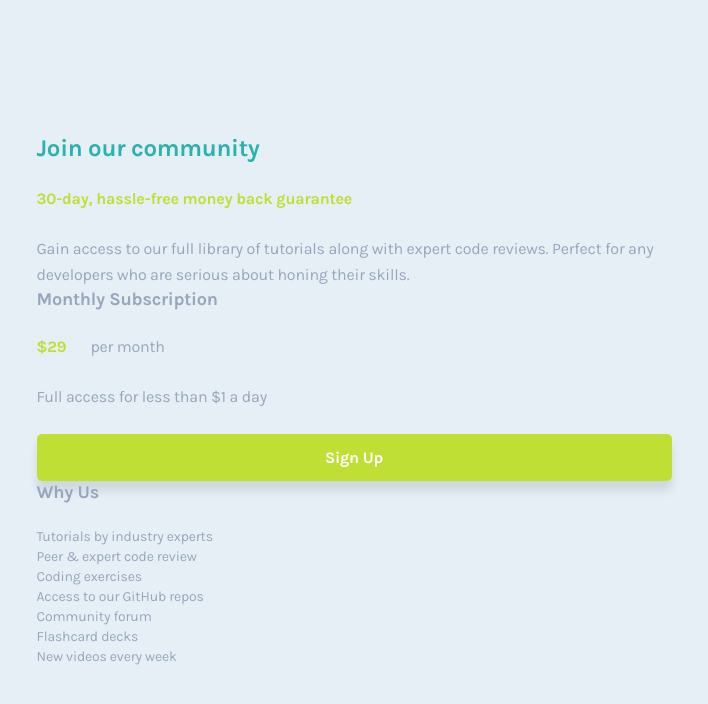
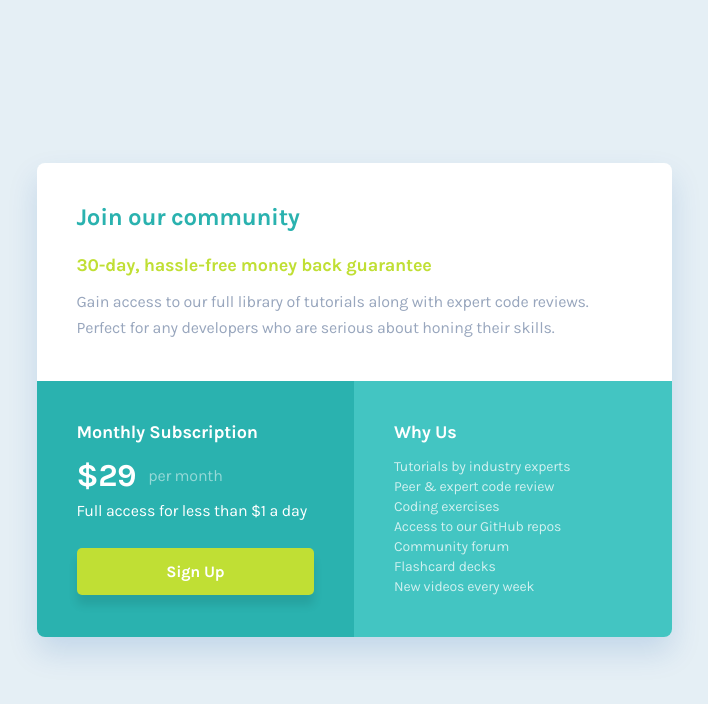
Before and after one commit to dave-cross/Frontend-Mentor-single-price-grid-component-solution, a plain HTML site: page index.html in a window 1280 px wide. Shown: the whole page, without its empty margins (286-994 px from the left). Drawn offline with Linux system fonts and the light colour scheme.

Commit message:
style(price-grid): add block styles and halves composition

```diff
--- a/index.html
+++ b/index.html
@@ -24,8 +24,8 @@
   </head>
   <body>
     <main class="challenge-wrapper">
-      <div class="price-grid">
-        <article class="flow">
+      <div class="price-grid halves">
+        <article class="flow" data-block="primary" data-fullwidth>
           <h1>Join our community</h1>
           <p><strong>30-day, hassle-free money back guarantee</strong></p>
           <p>
@@ -34,13 +34,13 @@
             their skills.
           </p>
         </article>
-        <article class="flow">
+        <article class="flow" data-block="secondary">
           <h2>Monthly Subscription</h2>
           <p class="price cluster"><strong>&dollar;29</strong> per month</p>
           <p>Full access for less than &dollar;1 a day</p>
           <button type="button" data-fullwidth>Sign Up</button>
         </article>
-        <article class="flow">
+        <article class="flow" data-block="tertiary">
           <h2>Why Us</h2>
           <ul role="list">
             <li>Tutorials by industry experts</li>
--- a/style.css
+++ b/style.css
@@ -180,6 +180,19 @@ button {
   align-items: var(--cluster-align, center);
 }
 
+.halves {
+  display: flex;
+  flex-wrap: wrap;
+
+  > * {
+    flex: 1 1 225px;
+  }
+
+  [data-fullwidth] {
+    flex-basis: 100%;
+  }
+}
+
 .challenge-wrapper {
   --_max-width: var(--max-width, 320px);
 
@@ -189,3 +202,63 @@ button {
   padding: var(--space-300)
     max(var(--space-300), calc(50% - var(--_max-width) / 2));
 }
+
+.price-grid {
+  border-radius: var(--radius-lg);
+  overflow: hidden;
+  box-shadow: var(--shadow-default);
+}
+
+.price-grid > * {
+  background-color: var(--color-background-primary);
+  padding: var(--space-500);
+
+  &[data-block="primary"] {
+    p:first-of-type {
+      font: var(--typography-callout);
+    }
+    p:last-of-type {
+      --flow-space: var(--space-175);
+      font: var(--typography-body-lg);
+    }
+  }
+
+  &[data-block="secondary"],
+  &[data-block="tertiary"] {
+    color: var(--color-content-knockout);
+
+    h2 + * {
+      --flow-space: var(--space-175);
+    }
+  }
+
+  &[data-block="secondary"] {
+    background-color: var(--color-background-secondary);
+
+    button {
+      --flow-space: var(--space-375);
+      /* --flow-space: var(--space-400); */
+    }
+  }
+  &[data-block="tertiary"] {
+    background-color: var(--color-background-tertiary);
+
+    ul {
+      color: var(--color-content-knockout-75);
+    }
+  }
+}
+
+.price {
+  --cluster-space: var(--space-150);
+  color: var(--color-content-knockout-50);
+
+  strong {
+    color: var(--color-content-knockout);
+    font: var(--typography-price);
+  }
+
+  & + * {
+    --flow-space: var(--space-50);
+  }
+}
```
